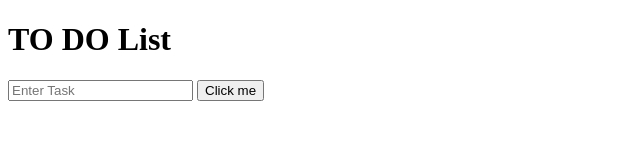
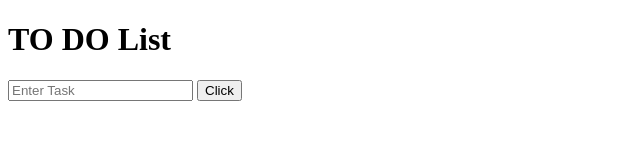
Before and after one commit to Mehak4818/ToDo, a plain HTML site: page index.html in a window 1280 px wide. Shown: the full height of the page, 0-640 px from the left. Drawn offline with Linux system fonts and the light colour scheme.

Commit message:
updated code

```diff
--- a/index.html
+++ b/index.html
@@ -10,7 +10,7 @@
     <h1>TO DO List</h1>
     <input type="text" placeholder="Enter Task" />
 
-    <button id="myButton">Click me</button>
+    <button id="myButton">Click</button>
     <p id="output"></p>
 
     <div id="task-list"></div>
```
